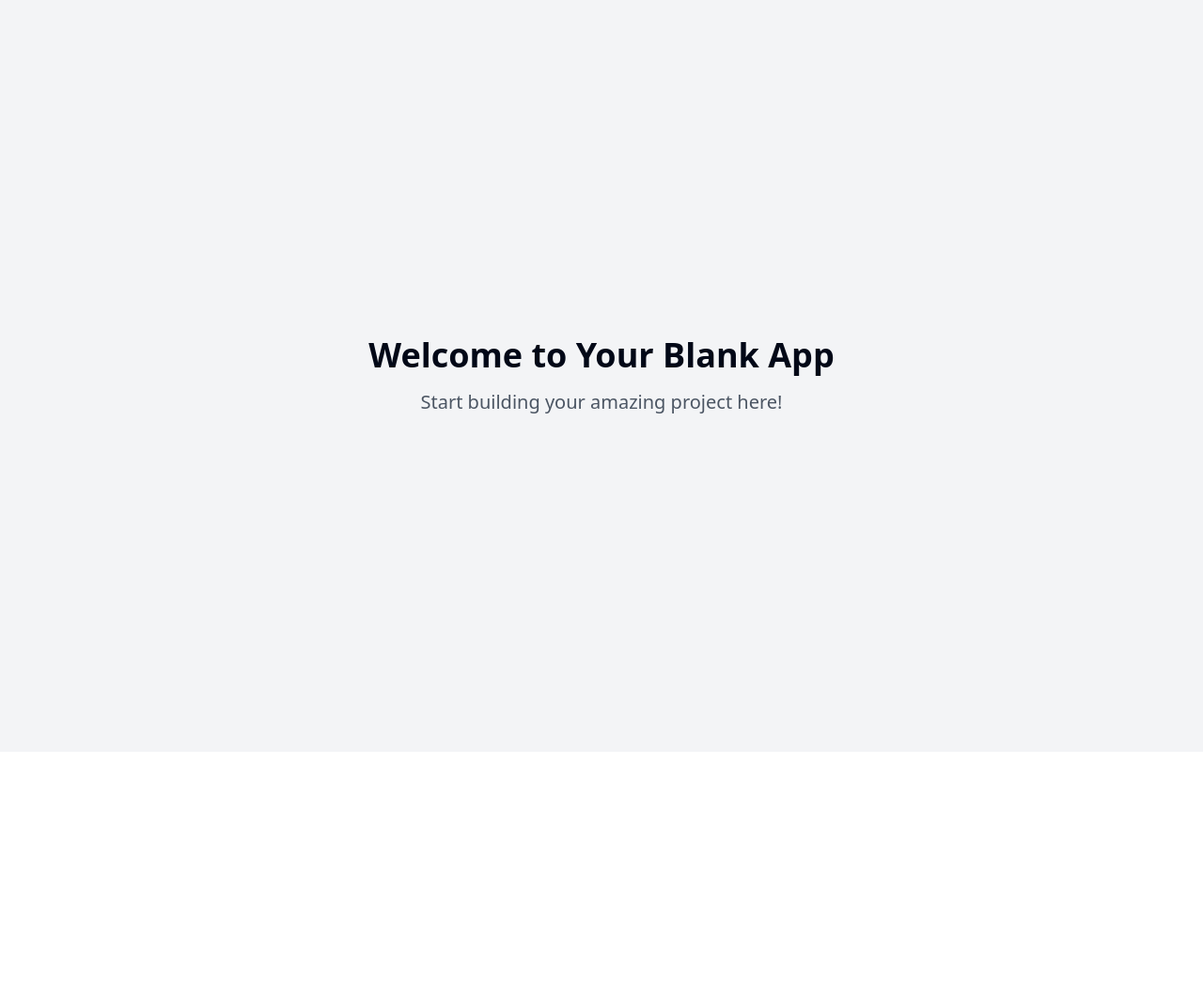
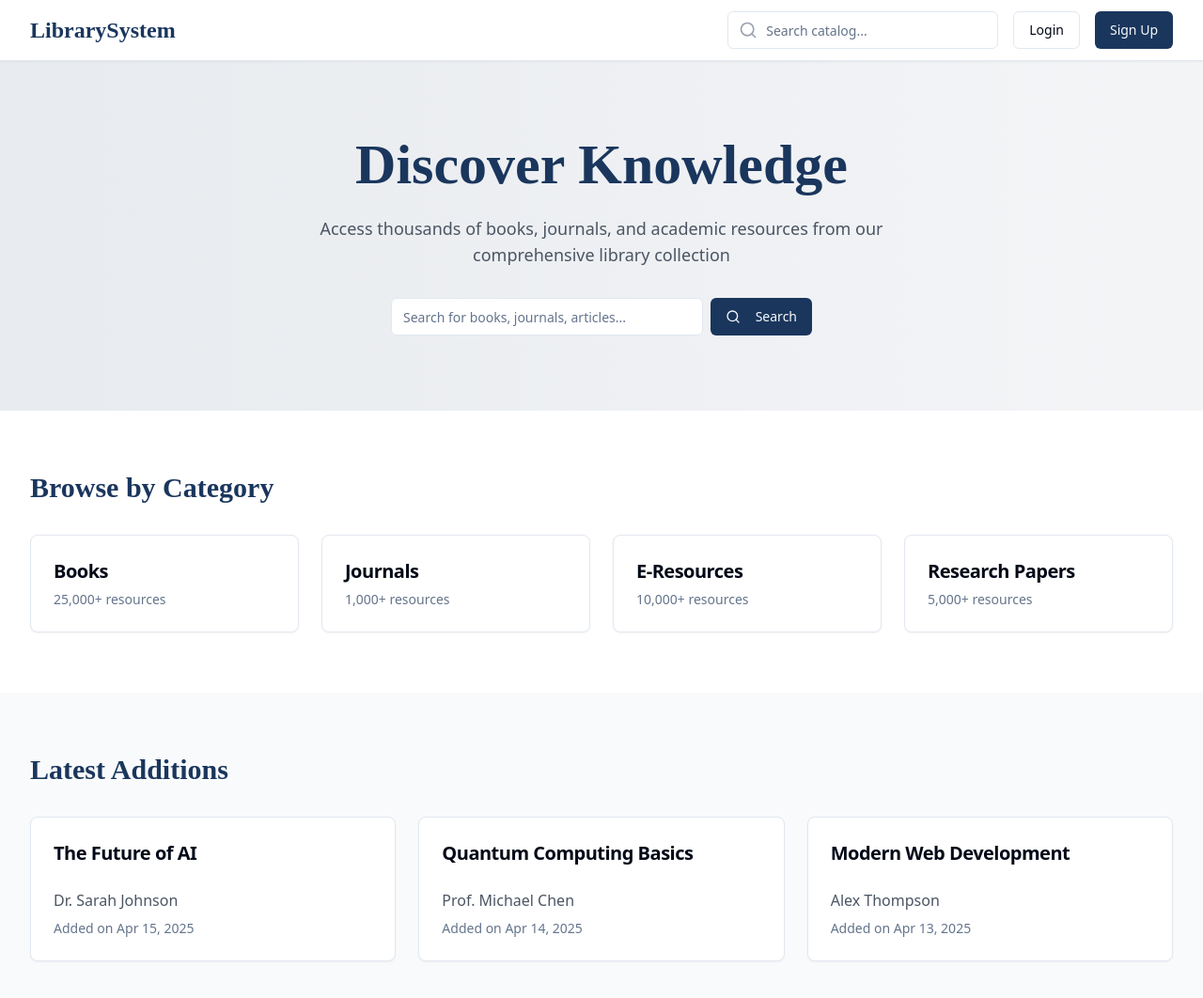
Before and after one commit to sahill973/Sahil_Chauhan_CSE-G_LMS, a React (Vite) app: page / in a window 1280 px wide. Shown: the top 1062 px of the page at 94% size. Before the commit the page ends 800 px from the top, so only its background shows below. Built offline with nearby package versions, Linux system fonts and the light colour scheme.

Commit message:
Refactor: Improve UI interface

```diff
--- /dev/null
+++ b/src/components/Categories.tsx
@@ -0,0 +1,31 @@
+
+import { Card, CardHeader, CardTitle } from "@/components/ui/card";
+
+const categories = [
+  { title: "Books", count: "25,000+" },
+  { title: "Journals", count: "1,000+" },
+  { title: "E-Resources", count: "10,000+" },
+  { title: "Research Papers", count: "5,000+" }
+];
+
+const Categories = () => {
+  return (
+    <div className="py-16 bg-white">
+      <div className="max-w-7xl mx-auto px-4 sm:px-6 lg:px-8">
+        <h2 className="font-playfair text-3xl font-bold text-primary mb-8">Browse by Category</h2>
+        <div className="grid grid-cols-1 sm:grid-cols-2 lg:grid-cols-4 gap-6">
+          {categories.map((category) => (
+            <Card key={category.title} className="hover:shadow-lg transition-shadow cursor-pointer">
+              <CardHeader>
+                <CardTitle className="text-xl font-semibold">{category.title}</CardTitle>
+                <p className="text-sm text-muted-foreground">{category.count} resources</p>
+              </CardHeader>
+            </Card>
+          ))}
+        </div>
+      </div>
+    </div>
+  );
+};
+
+export default Categories;
--- /dev/null
+++ b/src/components/Hero.tsx
@@ -0,0 +1,32 @@
+
+import { Input } from "@/components/ui/input";
+import { Button } from "@/components/ui/button";
+import { Search } from "lucide-react";
+
+const Hero = () => {
+  return (
+    <div className="bg-gradient-to-r from-primary/10 to-primary/5 py-20">
+      <div className="max-w-7xl mx-auto px-4 sm:px-6 lg:px-8 text-center">
+        <h1 className="font-playfair text-4xl sm:text-5xl md:text-6xl font-bold text-primary mb-6">
+          Discover Knowledge
+        </h1>
+        <p className="text-gray-600 text-lg mb-8 max-w-2xl mx-auto">
+          Access thousands of books, journals, and academic resources from our comprehensive library collection
+        </p>
+        <div className="flex max-w-md mx-auto gap-2">
+          <Input
+            type="search"
+            placeholder="Search for books, journals, articles..."
+            className="flex-1"
+          />
+          <Button>
+            <Search className="h-4 w-4 mr-2" />
+            Search
+          </Button>
+        </div>
+      </div>
+    </div>
+  );
+};
+
+export default Hero;
--- /dev/null
+++ b/src/components/LatestAdditions.tsx
@@ -0,0 +1,45 @@
+
+import { Card, CardHeader, CardTitle, CardContent } from "@/components/ui/card";
+
+const books = [
+  {
+    title: "The Future of AI",
+    author: "Dr. Sarah Johnson",
+    date: "Added on Apr 15, 2025"
+  },
+  {
+    title: "Quantum Computing Basics",
+    author: "Prof. Michael Chen",
+    date: "Added on Apr 14, 2025"
+  },
+  {
+    title: "Modern Web Development",
+    author: "Alex Thompson",
+    date: "Added on Apr 13, 2025"
+  }
+];
+
+const LatestAdditions = () => {
+  return (
+    <div className="py-16 bg-gray-50">
+      <div className="max-w-7xl mx-auto px-4 sm:px-6 lg:px-8">
+        <h2 className="font-playfair text-3xl font-bold text-primary mb-8">Latest Additions</h2>
+        <div className="grid grid-cols-1 md:grid-cols-3 gap-6">
+          {books.map((book) => (
+            <Card key={book.title} className="hover:shadow-lg transition-shadow">
+              <CardHeader>
+                <CardTitle className="text-xl">{book.title}</CardTitle>
+              </CardHeader>
+              <CardContent>
+                <p className="text-gray-600">{book.author}</p>
+                <p className="text-sm text-muted-foreground mt-2">{book.date}</p>
+              </CardContent>
+            </Card>
+          ))}
+        </div>
+      </div>
+    </div>
+  );
+};
+
+export default LatestAdditions;
--- /dev/null
+++ b/src/components/Navigation.tsx
@@ -0,0 +1,34 @@
+
+import { Button } from "@/components/ui/button";
+import { Search } from "lucide-react";
+import { Input } from "@/components/ui/input";
+
+const Navigation = () => {
+  return (
+    <nav className="bg-white shadow-sm border-b">
+      <div className="max-w-7xl mx-auto px-4 sm:px-6 lg:px-8">
+        <div className="flex justify-between h-16">
+          <div className="flex items-center">
+            <h1 className="font-playfair text-2xl font-bold text-primary">LibrarySystem</h1>
+          </div>
+          <div className="flex items-center gap-4">
+            <div className="relative hidden sm:block">
+              <div className="absolute inset-y-0 left-0 pl-3 flex items-center pointer-events-none">
+                <Search className="h-5 w-5 text-gray-400" />
+              </div>
+              <Input
+                type="search"
+                placeholder="Search catalog..."
+                className="pl-10 w-72"
+              />
+            </div>
+            <Button variant="outline">Login</Button>
+            <Button>Sign Up</Button>
+          </div>
+        </div>
+      </div>
+    </nav>
+  );
+};
+
+export default Navigation;
--- a/src/pages/Index.tsx
+++ b/src/pages/Index.tsx
@@ -1,12 +1,16 @@
-// Update this page (the content is just a fallback if you fail to update the page)
+
+import Navigation from "@/components/Navigation";
+import Hero from "@/components/Hero";
+import Categories from "@/components/Categories";
+import LatestAdditions from "@/components/LatestAdditions";
 
 const Index = () => {
   return (
-    <div className="min-h-screen flex items-center justify-center bg-gray-100">
-      <div className="text-center">
-        <h1 className="text-4xl font-bold mb-4">Welcome to Your Blank App</h1>
-        <p className="text-xl text-gray-600">Start building your amazing project here!</p>
-      </div>
+    <div className="min-h-screen bg-white">
+      <Navigation />
+      <Hero />
+      <Categories />
+      <LatestAdditions />
     </div>
   );
 };
--- a/tailwind.config.ts
+++ b/tailwind.config.ts
@@ -1,3 +1,4 @@
+
 import type { Config } from "tailwindcss";
 
 export default {
@@ -12,85 +13,70 @@ export default {
   theme: {
     container: {
       center: true,
-			padding: '2rem',
+      padding: "2rem",
       screens: {
-				'2xl': '1400px'
-			}
+        "2xl": "1400px",
+      },
     },
     extend: {
+      fontFamily: {
+        playfair: ["Playfair Display", "serif"],
+      },
       colors: {
-				border: 'hsl(var(--border))',
-				input: 'hsl(var(--input))',
-				ring: 'hsl(var(--ring))',
-				background: 'hsl(var(--background))',
-				foreground: 'hsl(var(--foreground))',
+        border: "hsl(var(--border))",
+        input: "hsl(var(--input))",
+        ring: "hsl(var(--ring))",
+        background: "hsl(var(--background))",
+        foreground: "hsl(var(--foreground))",
         primary: {
-					DEFAULT: 'hsl(var(--primary))',
-					foreground: 'hsl(var(--primary-foreground))'
+          DEFAULT: "#1a365d",
+          foreground: "hsl(var(--primary-foreground))",
         },
         secondary: {
-					DEFAULT: 'hsl(var(--secondary))',
-					foreground: 'hsl(var(--secondary-foreground))'
+          DEFAULT: "#64748b",
+          foreground: "hsl(var(--secondary-foreground))",
+        },
+        accent: {
+          DEFAULT: "#eab308",
+          foreground: "hsl(var(--accent-foreground))",
         },
         destructive: {
-					DEFAULT: 'hsl(var(--destructive))',
-					foreground: 'hsl(var(--destructive-foreground))'
+          DEFAULT: "hsl(var(--destructive))",
+          foreground: "hsl(var(--destructive-foreground))",
         },
         muted: {
-					DEFAULT: 'hsl(var(--muted))',
-					foreground: 'hsl(var(--muted-foreground))'
-				},
-				accent: {
-					DEFAULT: 'hsl(var(--accent))',
-					foreground: 'hsl(var(--accent-foreground))'
+          DEFAULT: "hsl(var(--muted))",
+          foreground: "hsl(var(--muted-foreground))",
         },
         popover: {
-					DEFAULT: 'hsl(var(--popover))',
-					foreground: 'hsl(var(--popover-foreground))'
+          DEFAULT: "hsl(var(--popover))",
+          foreground: "hsl(var(--popover-foreground))",
         },
         card: {
-					DEFAULT: 'hsl(var(--card))',
-					foreground: 'hsl(var(--card-foreground))'
+          DEFAULT: "hsl(var(--card))",
+          foreground: "hsl(var(--card-foreground))",
         },
-				sidebar: {
-					DEFAULT: 'hsl(var(--sidebar-background))',
-					foreground: 'hsl(var(--sidebar-foreground))',
-					primary: 'hsl(var(--sidebar-primary))',
-					'primary-foreground': 'hsl(var(--sidebar-primary-foreground))',
-					accent: 'hsl(var(--sidebar-accent))',
-					'accent-foreground': 'hsl(var(--sidebar-accent-foreground))',
-					border: 'hsl(var(--sidebar-border))',
-					ring: 'hsl(var(--sidebar-ring))'
-				}
       },
       borderRadius: {
-				lg: 'var(--radius)',
-				md: 'calc(var(--radius) - 2px)',
-				sm: 'calc(var(--radius) - 4px)'
+        lg: "var(--radius)",
+        md: "calc(var(--radius) - 2px)",
+        sm: "calc(var(--radius) - 4px)",
       },
       keyframes: {
-				'accordion-down': {
-					from: {
-						height: '0'
+        "accordion-down": {
+          from: { height: "0" },
+          to: { height: "var(--radix-accordion-content-height)" },
         },
-					to: {
-						height: 'var(--radix-accordion-content-height)'
-					}
+        "accordion-up": {
+          from: { height: "var(--radix-accordion-content-height)" },
+          to: { height: "0" },
         },
-				'accordion-up': {
-					from: {
-						height: 'var(--radix-accordion-content-height)'
-					},
-					to: {
-						height: '0'
-					}
-				}
       },
       animation: {
-				'accordion-down': 'accordion-down 0.2s ease-out',
-				'accordion-up': 'accordion-up 0.2s ease-out'
-			}
-		}
+        "accordion-down": "accordion-down 0.2s ease-out",
+        "accordion-up": "accordion-up 0.2s ease-out",
+      },
+    },
   },
   plugins: [require("tailwindcss-animate")],
 } satisfies Config;
```
Also changed, not shown: src/index.html (added, +15 -0 lines). Lines whose indentation alone changed are shown as unchanged.
